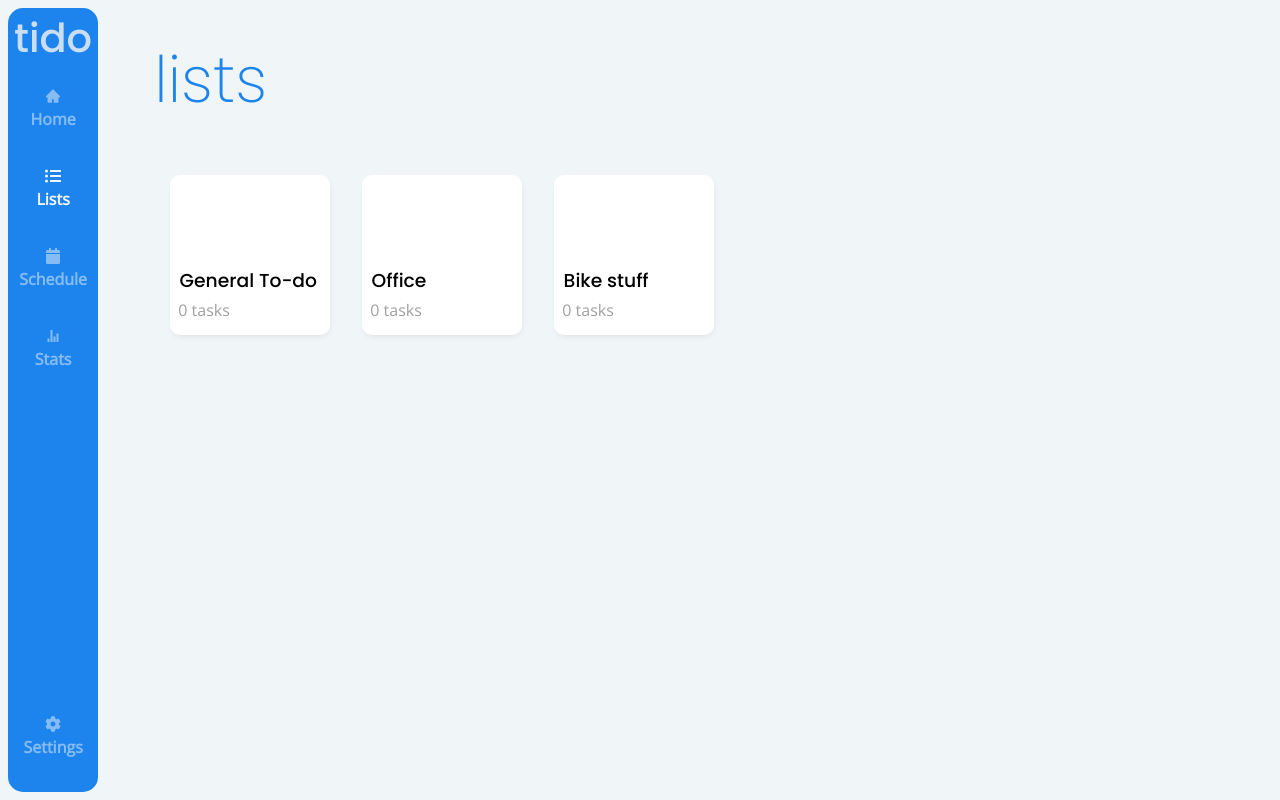
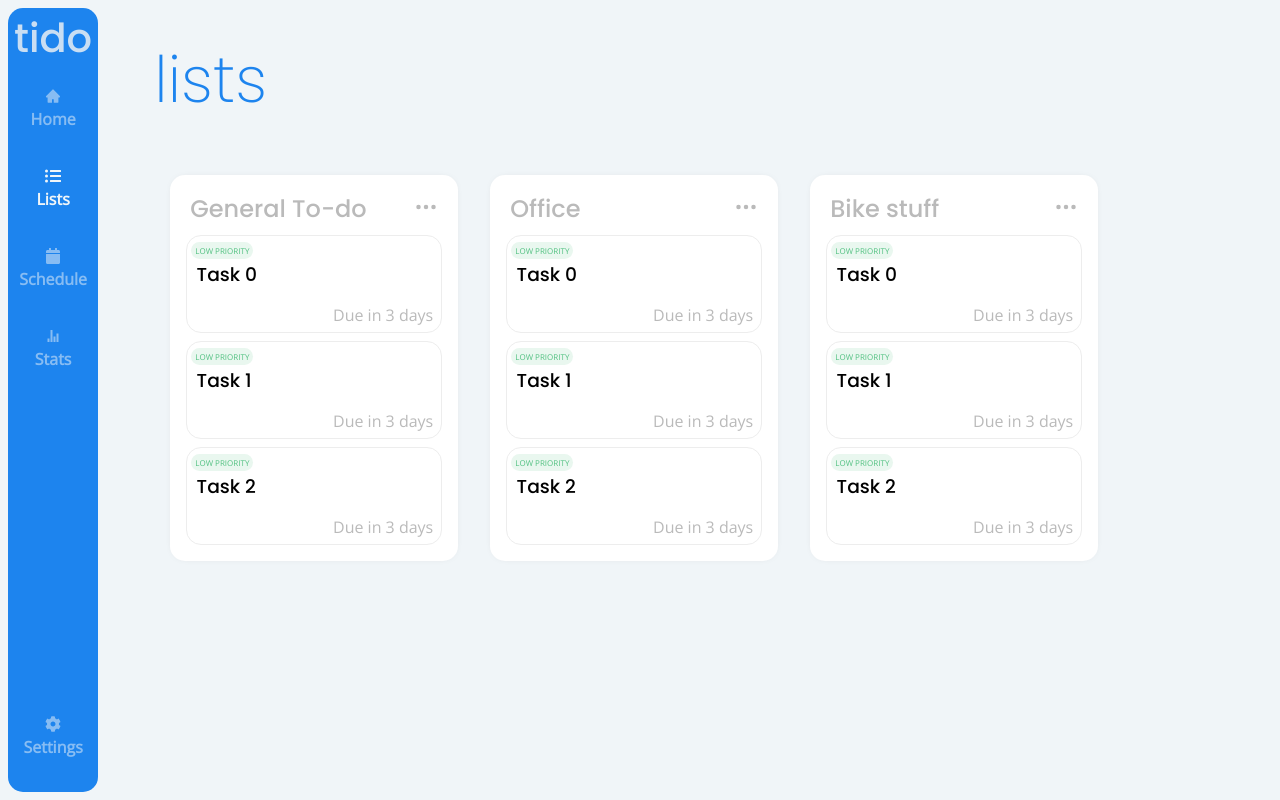
Before and after one commit to prescarlton/tido, a React (Create React App) app: page /lists in a window 1280 px wide. Built offline with nearby package versions, Linux system fonts and the light colour scheme.

Commit message:
trying something new for listViews...

```diff
--- /dev/null
+++ b/src/components/atoms/TaskOverview.js
@@ -0,0 +1,15 @@
+import React from 'react';
+
+const TaskOverview = (props) => {
+    const task = props.task
+    console.log(task)
+    return (
+        <div className='taskOverview'>
+            <p className='taskOverview__priority taskOverview__priority--low'>low priority</p>
+            <h3 className='taskOverview__title'>{task.name}</h3>
+            <p className='taskOverview__dueDate'>Due in 3 days</p>
+        </div>
+    )
+}
+
+export default TaskOverview;
--- /dev/null
+++ b/src/components/molecules/ListPreview.js
@@ -0,0 +1,32 @@
+import React from 'react';
+import TaskOverview from '../atoms/TaskOverview';
+import { makeSlug } from '../../utils/slugs';
+import { BsThreeDots } from 'react-icons/bs';
+const ListPreview = (props) => {
+
+    //temporary dummy data
+    let tasks = []
+
+    for (let i = 0; i < Math.floor(Math.random() * 5); i++) {
+        tasks.push({
+            name: `Task ${i}`
+        })
+    }
+
+
+    return (
+        <div className='listPreview'>
+            <h2 className='listPreview__title'>{props.listName} <BsThreeDots className='listPreview__title__dots'/></h2>
+            <div className='listPreview__taskContainer'>
+                {tasks.map((task) => (
+                    <TaskOverview
+                        key={task.name}
+                        task={task}
+                    />
+                ))}
+            </div>
+        </div>
+    )
+}
+
+export default ListPreview;
--- a/src/components/pages/ListViewPage.js
+++ b/src/components/pages/ListViewPage.js
@@ -2,6 +2,7 @@ import React from 'react';
 import PageTitle from '../atoms/PageTitle';
 import ListCard from '../molecules/ListCard';
 import { connect } from 'react-redux';
+import ListPreview from '../molecules/ListPreview';
 
 const ListViewPage = (props) => {
     return (
@@ -9,10 +10,9 @@ const ListViewPage = (props) => {
             <PageTitle>lists</PageTitle>
             <div className='listViewPage__listGroup'>
                 {props.lists.map((list) => (
-                    <ListCard
-                        key={list.listName}
-                        {...list}
-                    />
+                    <ListPreview
+                    key={list.listName}
+                    {...list}/>
                 ))}
             </div>
         </div>
--- a/src/styles/base/_settings.scss
+++ b/src/styles/base/_settings.scss
@@ -3,13 +3,19 @@
 // color palette
 $charcoal: #373f51;
 $light-blue: #008dd5;
-$blue:#1D84EE;
 $cream: #f4fff8;
 $tart: #fb4b4e;
 $off-white: #F0F5F8;
-$checked-color: #98CE00;
+$green: #98CE00;
+$acid: #A5BE00;
+$blue:#1D84EE;
+$checked-color: $green;
 $gray: darken($color: lightgray, $amount: 10);
 $dark-gray: darken($color: $gray, $amount: 10);
+
+
+$shadow: 0px 0px 10px -6px $gray;
+
 
 // color settings
 $bg-color: $off-white;
--- /dev/null
+++ b/src/styles/components/_listviewpage.scss
@@ -0,0 +1,35 @@
+.listPreview {
+    background-color: white;
+    border-radius: 15px;
+    margin:1em;
+    padding:.5em;
+    width:17em;
+    box-shadow: $shadow;
+    user-select: none;
+}
+
+.listPreview:hover .listPreview__title {
+    color: $blue;
+}
+
+.listViewPage__listGroup {
+    display: flex;
+    align-items: flex-start;
+}
+.listPreview__title {
+    color: $gray;
+    margin:.5em;
+    display: flex;
+    justify-content: space-between;
+    transition: .2s color;
+}
+.listPreview__title__dots {
+    vertical-align: middle;
+    cursor:pointer;
+}
+.listPreview__title__dots:hover {
+    color: darken($color: $gray, $amount: 10);
+}
+.listPreview__title__dots:active {
+    color: darken($color: $gray, $amount: 20);
+}
--- /dev/null
+++ b/src/styles/components/_taskoverview.scss
@@ -0,0 +1,41 @@
+.taskOverview {
+    border: 1px solid lighten($color: $gray, $amount: 20);
+    border-radius: 15px;
+    margin: .5em;
+    // padding:.5em;
+    position: relative;
+    height: 6em;
+    cursor: pointer;
+}
+
+.taskOverview__priority {
+    position: absolute;
+    top: .75em;
+    margin: 0;
+    left: .5em;
+    font-size: .5em;
+    text-transform: uppercase;
+    padding: .5em;
+    border-radius: 15px;
+    user-select: none;
+}
+
+.taskOverview__priority--low {
+    color: darken($color: #E9F7EF, $amount: 40);
+    background-color: #E9F7EF;
+}
+
+
+.taskOverview__title {
+    position: absolute;
+    top: .5em;
+    left: .5em;
+}
+
+.taskOverview__dueDate {
+    color: $gray;
+    position: absolute;
+    bottom: .5em;
+    margin: 0;
+    right: .5em;
+}
--- a/src/styles/styles.scss
+++ b/src/styles/styles.scss
@@ -6,6 +6,8 @@
 @import './components/list';
 @import './components/listcard';
 @import './components/listitem';
+@import './components/listviewpage';
 @import './components/navicon';
 @import './components/newlistmodal';
 @import './components/sidebar';
+@import './components/taskoverview';
```
